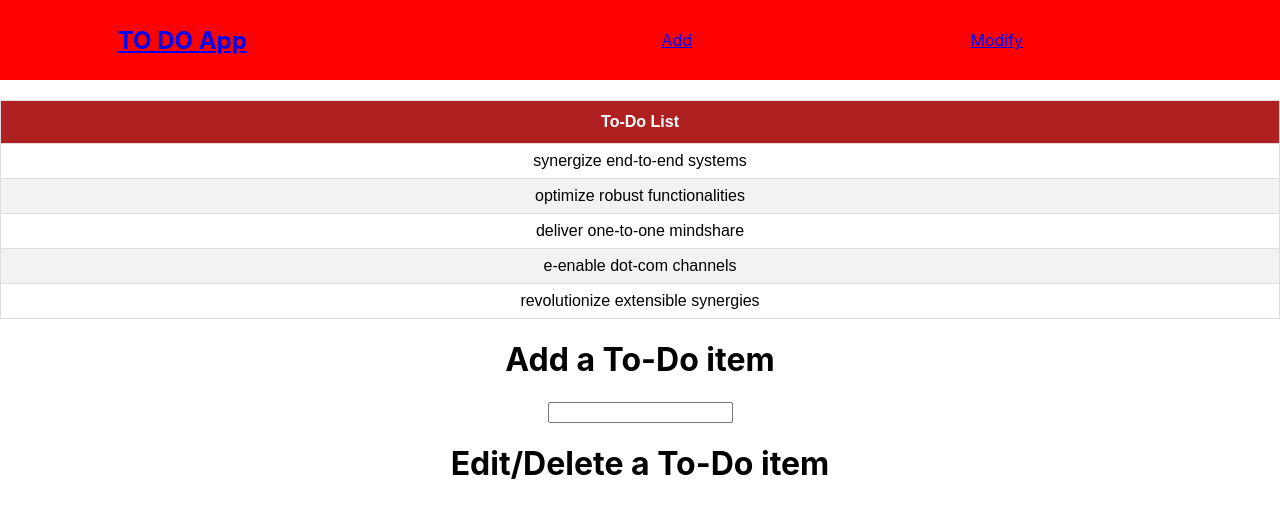
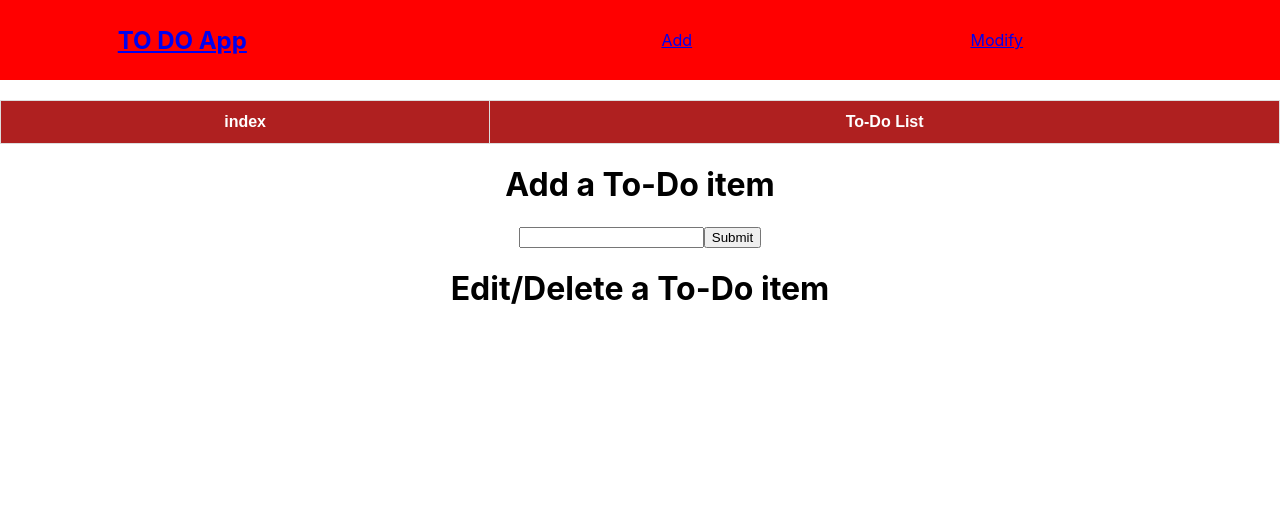
Before and after one commit to Mit-usc/React_Training, a React (Create React App) app in the folder my-app/: page /edit in a window 1280 px wide. Shown: the top 518 px of the page. Built offline with nearby package versions, Linux system fonts and the light colour scheme.

Commit message:
feat(Week 6 React): Props/Callback Finished add item functions
ICTRAINING-1098

```diff
--- a/my-app/src/App.js
+++ b/my-app/src/App.js
@@ -2,18 +2,28 @@ import "./App.css";
 import { Route, Routes } from "react-router-dom";
 import Edit from "./Edit";
 import ToDo from "./ToDo";
-import React from "react";
+import { React, useState } from "react";
 import { BasicTable } from "./components/BasicTable";
 import Nav from "./Nav";
+let id = 0;
 
 function App() {
+  const [listItem, setItem] = useState(0);
+  console.log(listItem);
+
+  const [list, setList] = useState([]);
+
+  const onAdd = (toDo) => {
+    setList((prevVal) => [...prevVal, { id: (id += 1), toDo: toDo }]);
+  };
+
   return (
     <div className="App">
       {/* Component insertion */}
       <Nav />
       <br></br>
-      <BasicTable />
-      <ToDo />
+      <BasicTable item={listItem} data={list} />
+      <ToDo addItem={onAdd} />
 
       {/* Routing set-up, allows url switches based on paths below */}
       <Routes>
--- a/my-app/src/ToDo.js
+++ b/my-app/src/ToDo.js
@@ -1,14 +1,12 @@
 import "./App.css";
 import { React, useState } from "react";
 
-function ToDo() {
+function ToDo(props) {
   const handleChange = (event) => {
-    //this.props.parentCallback(event.target.value);
     setItem(event.target.value);
-    console.log(listItem);
   };
 
-  const [listItem, setItem] = useState(0);
+  const [listItem, setItem] = useState("Tidy up workstation");
 
   return (
     <div>
@@ -19,6 +17,7 @@ function ToDo() {
         name="listItem"
         id="listItem"
       />
+      <button onClick={() => props.addItem(listItem)}>Submit</button>
     </div>
   );
 }
--- a/my-app/src/components/BasicTable.js
+++ b/my-app/src/components/BasicTable.js
@@ -4,36 +4,22 @@ import "./table.css";
 
 const columns_table = [
   {
+    Header: "index",
+    accessor: "id",
+  },
+  {
     Header: "To-Do List",
-    accessor: "to_do",
+    accessor: "toDo",
   },
 ];
 
-var data_table = [
-  {
-    to_do: "synergize end-to-end systems",
-  },
-  {
-    to_do: "optimize robust functionalities",
-  },
-  {
-    to_do: "deliver one-to-one mindshare",
-  },
-  {
-    to_do: "e-enable dot-com channels",
-  },
-  {
-    to_do: "revolutionize extensible synergies",
-  },
-];
-
-export const BasicTable = () => {
+export const BasicTable = ({ item, data }) => {
   const columns = useMemo(() => columns_table, []);
-  const data = useMemo(() => data_table, []);
+  const tableData = useMemo(() => data, [data]);
 
   const tableInstance = useTable({
     columns: columns,
-    data: data,
+    data: tableData,
   });
 
   const { getTableProps, getTableBodyProps, headerGroups, rows, prepareRow } =
```
